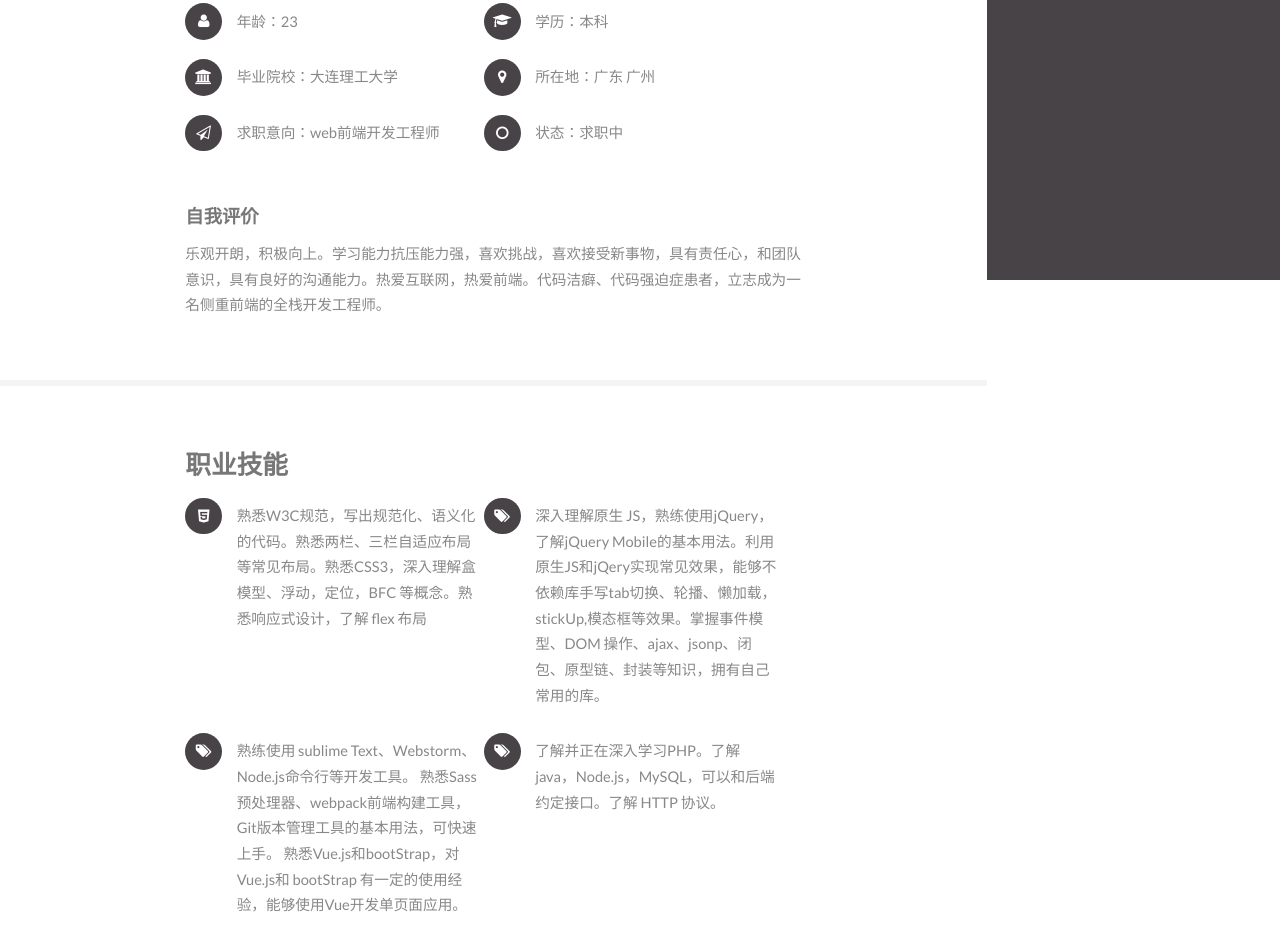
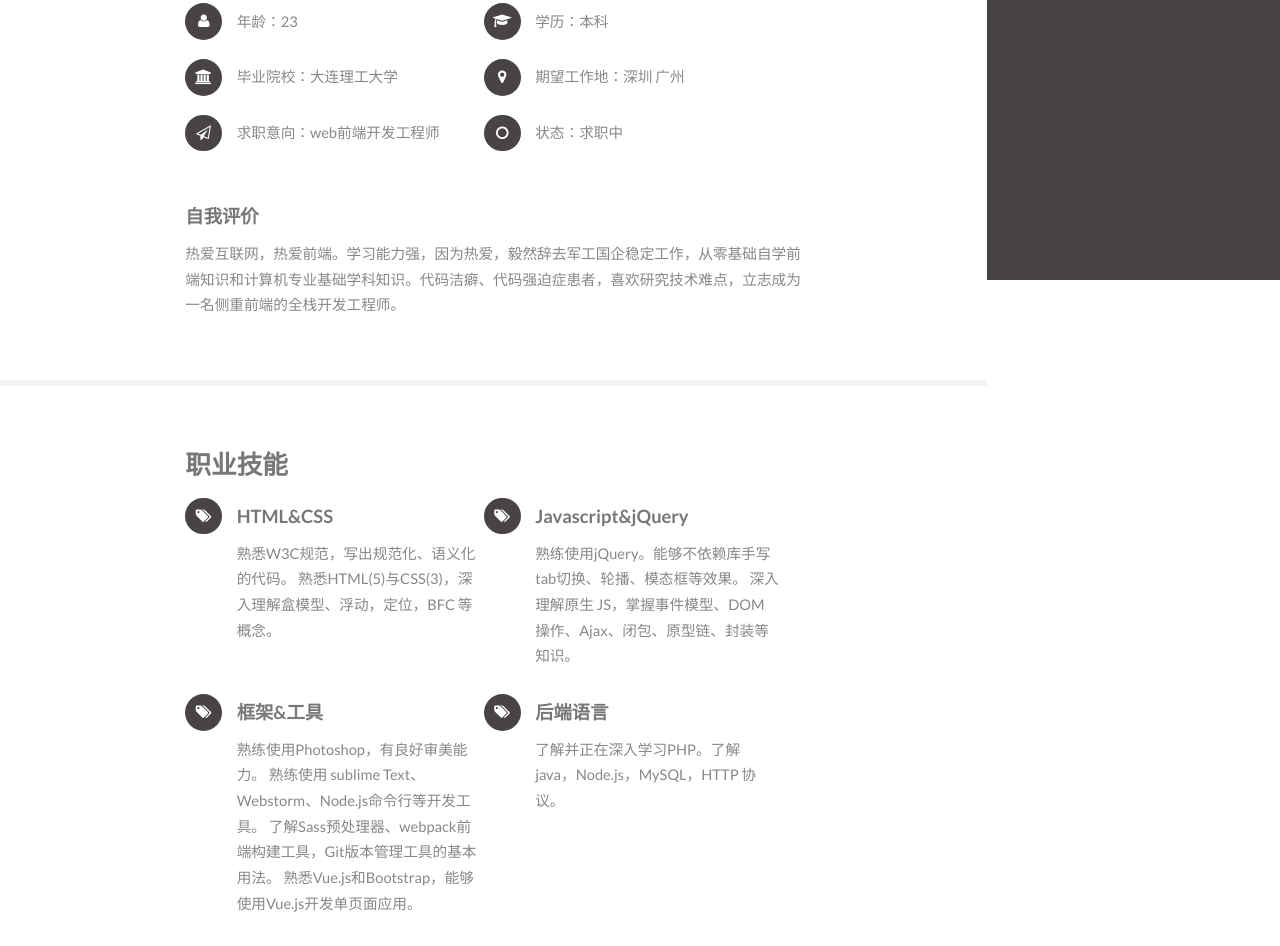
Before and after one commit to Janyet-Lee/personal-resume, a plain HTML site: page index.html in a window 1280 px wide. Shown: the part 520-1466 px from the top of the page. Drawn offline with Linux system fonts and the light colour scheme.

Commit message:
upgrade resume

```diff
--- a/index.html
+++ b/index.html
@@ -33,7 +33,7 @@
                 <li><a href="#four">联系我</a></li>
             </ul>
         </nav>
-  <!--       <footer>
+        <!--       <footer>
             <ul class="icons">
                 <li><a href="tel:13450401553" target="_blank" class="icon fa-phone"><span class="label">TelePhone</span></a></li>
                 <li><a href="mailto:tantao9323@hotmail.com" target="_blank" class="icon fa-envelope"><span class="label">Email</span></a></li>
@@ -57,23 +57,30 @@
                         <li class="fa-user">年龄：23</li>
                         <li class="fa-graduation-cap">学历：本科</li>
                         <li class="fa-university">毕业院校：大连理工大学</li>
-                        <li class="fa-map-marker">所在地：广东 广州</li>
+                        <li class="fa-map-marker">期望工作地：深圳 广州</li>
                         <li class="fa-paper-plane-o">求职意向：web前端开发工程师</li>
                         <li class="fa-circle-o">状态：求职中</li>
                     </ul>
                     <h4>自我评价</h4>
-                    <p>乐观开朗，积极向上。学习能力抗压能力强，喜欢挑战，喜欢接受新事物，具有责任心，和团队意识，具有良好的沟通能力。热爱互联网，热爱前端。代码洁癖、代码强迫症患者，立志成为一名侧重前端的全栈开发工程师。</p>
+                    <p>热爱互联网，热爱前端。学习能力强，因为热爱，毅然辞去军工国企稳定工作，从零基础自学前端知识和计算机专业基础学科知识。代码洁癖、代码强迫症患者，喜欢研究技术难点，立志成为一名侧重前端的全栈开发工程师。
+                    </p>
                 </div>
             </section>
             <section id="two">
                 <div class="container">
                     <h3>职业技能</h3>
                     <ul class="feature-icons">
-                        <li class="fa-html5">熟悉W3C规范，写出规范化、语义化的代码。熟悉两栏、三栏自适应布局等常见布局。熟悉CSS3，深入理解盒模型、浮动，定位，BFC 等概念。熟悉响应式设计，了解 flex 布局</li>
-                        <li class="fa-tags">深入理解原生 JS，熟练使用jQuery，了解jQuery Mobile的基本用法。利用原生JS和jQery实现常见效果，能够不依赖库手写tab切换、轮播、懒加载，stickUp,模态框等效果。掌握事件模型、DOM 操作、ajax、jsonp、闭包、原型链、封装等知识，拥有自己常用的库。</li>
-                        <li class="fa-tags">熟练使用 sublime Text、Webstorm、Node.js命令行等开发工具。 熟悉Sass预处理器、webpack前端构建工具，Git版本管理工具的基本用法，可快速上手。 熟悉Vue.js和bootStrap，对Vue.js和 bootStrap 有一定的使用经验，能够使用Vue开发单页面应用。
+                        <li class="fa-tags">
+                            <h4>HTML&CSS</h4> 熟悉W3C规范，写出规范化、语义化的代码。 熟悉HTML(5)与CSS(3)，深入理解盒模型、浮动，定位，BFC 等概念。
                         </li>
-                        <li class="fa-tags">了解并正在深入学习PHP。了解java，Node.js，MySQL，可以和后端约定接口。了解 HTTP 协议。</li>
+                        <li class="fa-tags">
+                            <h4>Javascript&jQuery</h4> 熟练使用jQuery。能够不依赖库手写tab切换、轮播、模态框等效果。 深入理解原生 JS，掌握事件模型、DOM 操作、Ajax、闭包、原型链、封装等知识。
+                        </li>
+                        <li class="fa-tags">
+                            <h4>框架&工具</h4>熟练使用Photoshop，有良好审美能力。 熟练使用 sublime Text、Webstorm、Node.js命令行等开发工具。 了解Sass预处理器、webpack前端构建工具，Git版本管理工具的基本用法。 熟悉Vue.js和Bootstrap，能够使用Vue.js开发单页面应用。
+                        </li>
+                        <li class="fa-tags">
+                            <h4>后端语言</h4>了解并正在深入学习PHP。了解java，Node.js，MySQL，HTTP 协议。</li>
                     </ul>
                 </div>
             </section>
@@ -86,16 +93,18 @@
                             <div class="inner">
                                 <h4>小米官网首页</h4>
                                 <p>使用技术：HTML5、CSS3、jQuery。
-                                    <br /> 作品描述：页面使用CSS3 的动画等效果，增强用户体验，结合jQuery实现页面轮播， 对轮播进行了封装，解决循环的闭包问题和防止重复点击操作，使用计时器实现自动轮播。实现菜单展开详情的无缝切换，使用iconfont字体实现图标变色，达到高度还原的目的。
+                                    <br /> 作品描述：页面使用CSS3 的动画等效果，增强用户体验，结合jQuery实现页面轮播。解决循环事件绑定的闭包问题和防止重复点击操作。实现商品展开详情的无缝切换。
+                                    <br />作品收获：加深了对浮动，定位等CSS样式的理解，意识到良好的HTML结构与数据算法对编写js逻辑交互的重要性，强化了代码优化意识。
                                 </p>
                             </div>
                         </article>
                         <article>
-                            <a href="https://github.com/Janyet-Lee/aution" target="_blank" class="image"><img src="images/6.png" alt="雅鉴拍卖平台" /></a>
+                            <a href="javascript:" class="image"><img src="images/6.png" alt="雅鉴拍卖平台" /></a>
                             <div class="inner">
                                 <h4>雅鉴拍卖平台单页面应用化</h4>
                                 <p>使用技术：HTML5、CSS3、Vue.js、Vue-router、Vue-resource等。
-                                    <br /> 项目描述：对旧项目进行重构，进行结构分析。使用Vue-cli搭建开发环境，利用Vue-router实现单页面应用，结合Vue-resource解决Vue的Ajax交互问题，利用Vuex插件解决组件间通信问题，实现商品列表的懒加载。利用webpack打包构建，优化代码。
+                                    <br /> 使用Vue进行单页面重构，利用Vue-resource和Vuex解决Vue的Ajax交互问题和组件间通信问题，实现商品列表的懒加载。利用webpack打包构建，优化代码。
+                                    <br />项目收获：学会使用flexible.js解决跨终端的适配问题，对前端工程化和Vue模块化设计思想有更进一步的理解。
                                 </p>
                                 <a href="https://github.com/Janyet-Lee/aution" target="_blank">源代码</a>
                             </div>
@@ -106,6 +115,7 @@
                                 <h4>Vue实现的简单人员管理页面</h4>
                                 <p>使用技术：Vue.js，bootstrap。
                                     <br /> 作品描述：使用bootstrap实现页面样式，模态框效果，结合表单验证，实现人员的添加，删除功能。
+                                    <br />作品收获：熟悉了Vue和bootstrap的基本使用方法，掌握了模态框的实现原理。
                                 </p>
                             </div>
                         </article>
```
Also changed, not shown: 1 other file.
